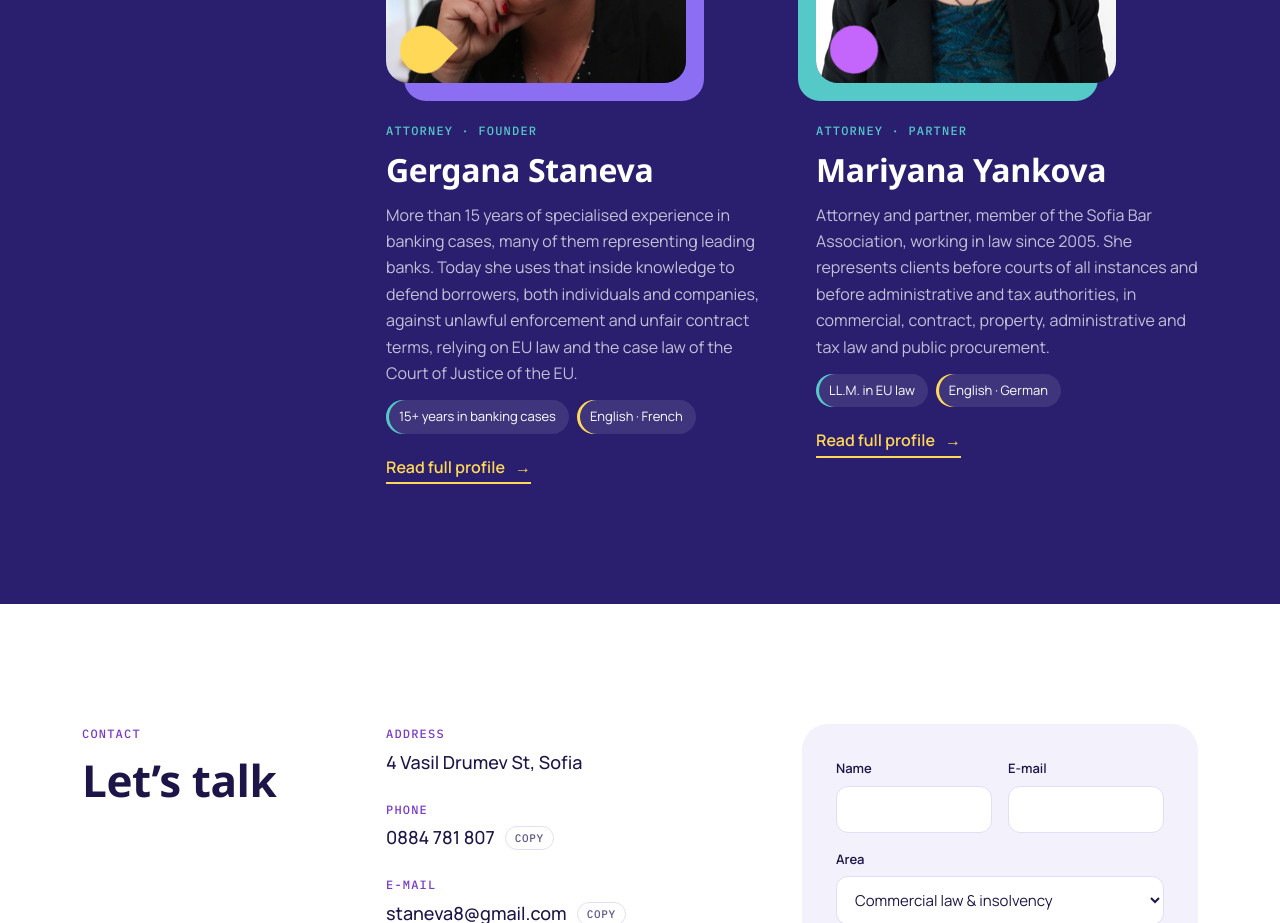
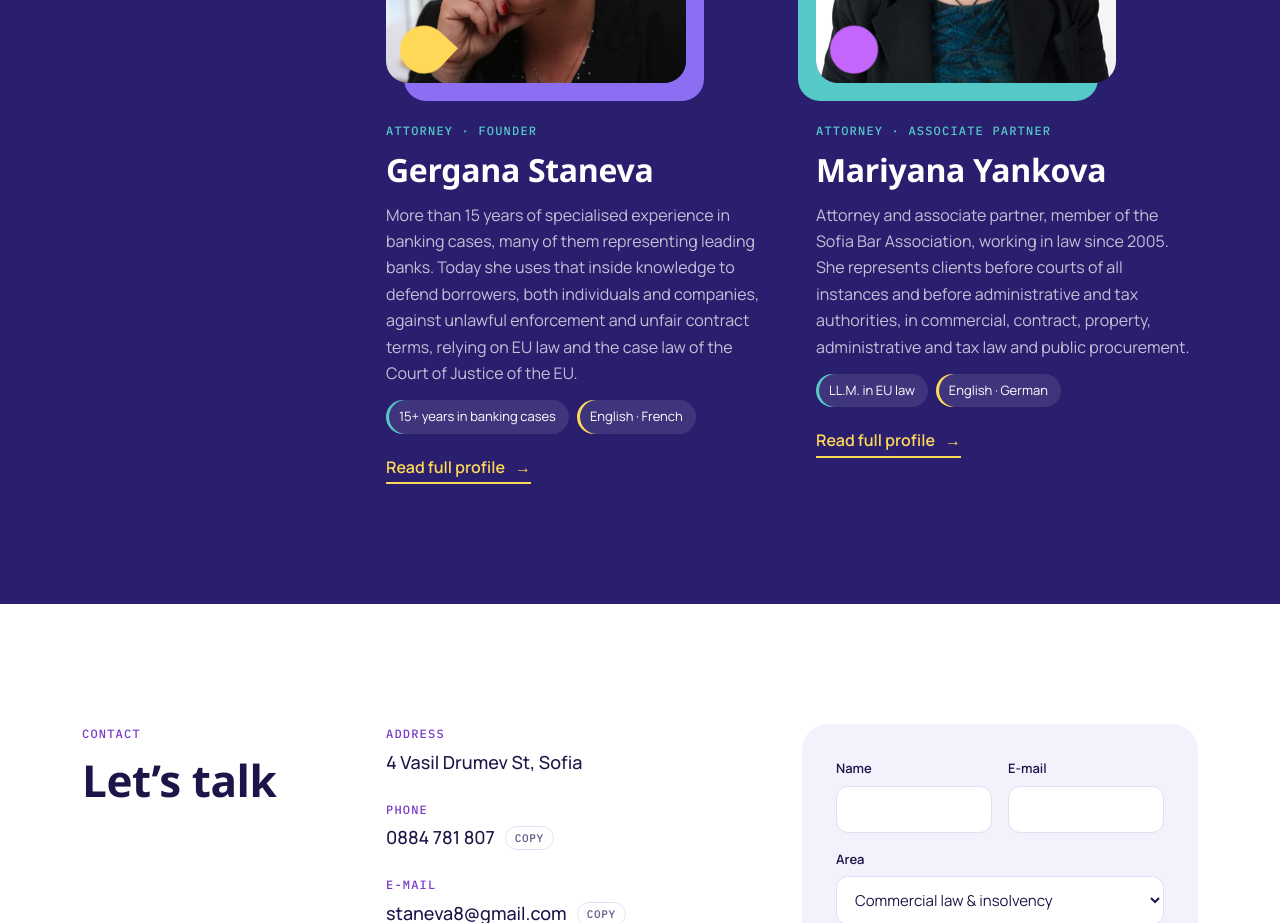
Before and after one commit to axentrix/legawork, a plain HTML site: page index.html in a window 1280 px wide. Shown: the part 5780-6703 px from the top of the page. Drawn offline with Linux system fonts and the light colour scheme; a web font is replaced by a local one.

Commit message:
Mariyana Yankova: associate partner
Co-Authored-By: Claude Opus 5.5 <noreply@anthropic.com>
Claude-Session: https://claude.ai/code/session_01KEin1TwvNqivWaNjJoKNAx

```diff
--- a/index.html
+++ b/index.html
@@ -208,9 +208,9 @@
               <figure class="photo"><img src="assets/img/mariyana-yankova.jpg" alt="" width="800" height="1000" loading="lazy"></figure>
               <span class="s1"></span><span class="s2"></span>
             </a>
-            <span class="role"><span class="en">Attorney · Partner</span><span class="bg">Адвокат · Съдружник</span></span>
+            <span class="role"><span class="en">Attorney · Associate partner</span><span class="bg">Адвокат · Асоцииран партньор</span></span>
             <h3><a href="mariyana-yankova.html"><span class="en">Mariyana Yankova</span><span class="bg">адв. Марияна Янкова</span></a></h3>
-            <p><span class="en">Attorney and partner, member of the Sofia Bar Association, working in law since 2005. She represents clients before courts of all instances and before administrative and tax authorities, in commercial, contract, property, administrative and tax law and public procurement.</span><span class="bg">Адвокат-съдружник, член на Софийската адвокатска колегия, с професионален опит от 2005 г. Процесуално представителство пред всички съдебни инстанции и административни и данъчни органи в областта на търговското, облигационното, вещното, административното и данъчното право и обществените поръчки.</span></p>
+            <p><span class="en">Attorney and associate partner, member of the Sofia Bar Association, working in law since 2005. She represents clients before courts of all instances and before administrative and tax authorities, in commercial, contract, property, administrative and tax law and public procurement.</span><span class="bg">Адвокат и асоцииран партньор, член на Софийската адвокатска колегия, с професионален опит от 2005 г. Процесуално представителство пред всички съдебни инстанции и административни и данъчни органи в областта на търговското, облигационното, вещното, административното и данъчното право и обществените поръчки.</span></p>
             <ul class="highlights"><li><span class="en">LL.M. in EU law</span><span class="bg">Магистър по право на ЕС</span></li><li><span class="en">English · German</span><span class="bg">английски · немски</span></li></ul>
             <a class="more" href="mariyana-yankova.html"><span class="en">Read full profile</span><span class="bg">Пълен профил</span> <span class="arr" aria-hidden="true">→</span><span class="sr"> Mariyana Yankova</span></a>
           </article>
```
Also changed, not shown: mariyana-yankova.html (+2 -2 lines).
